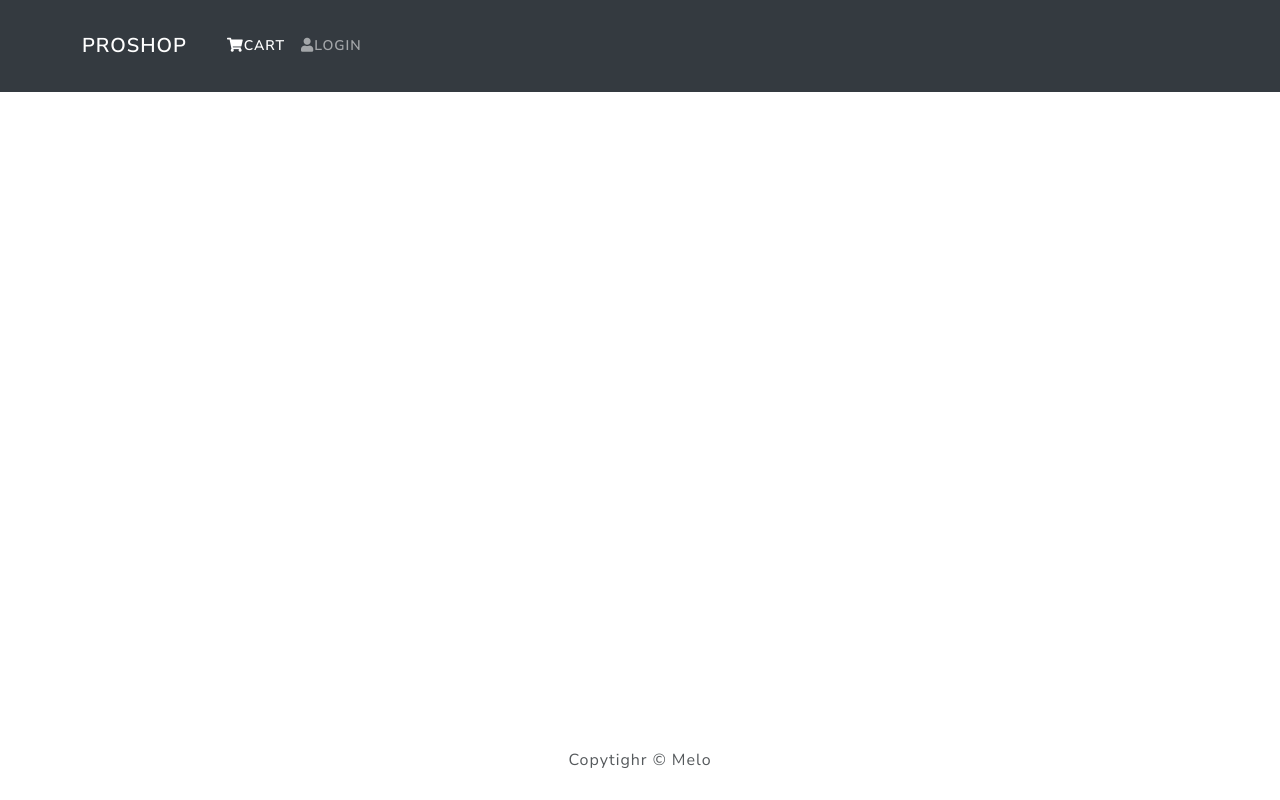
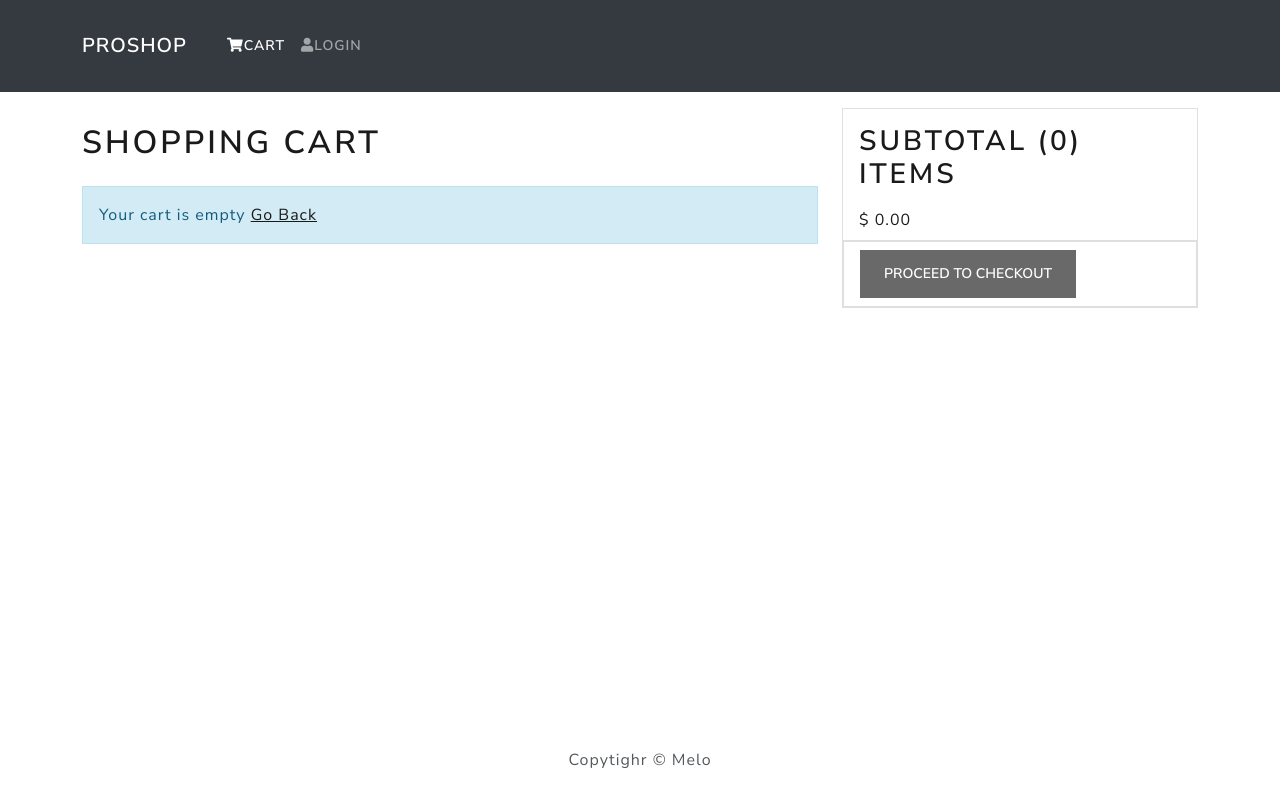
Before and after one commit to Changed-CNN/FullStack-shopMart, a React (Create React App) app in the folder frontend/: page /cart in a window 1280 px wide. Built offline with nearby package versions, Linux system fonts and the light colour scheme.

Commit message:
finish cart action reducer screen

```diff
--- a/frontend/src/App.js
+++ b/frontend/src/App.js
@@ -6,6 +6,7 @@
 import Footer from './components/Footer';
 import HomeScreen from './screens/HomeScreen';
 import ProductScreen from './screens/ProductScreen';
+import CartScreen from './screens/CartScreen';
 
 function App() {
   return (
@@ -16,6 +17,8 @@
           <Routes>
             <Route exact path='/' element={<HomeScreen/>}></Route>
             <Route path='/product/:id' element={<ProductScreen/>}></Route>
+            <Route path='/cart/:id' element={<CartScreen/>}></Route>
+            <Route path='/cart' element={<CartScreen/>}></Route>
           </Routes>
         </Container>
       </main>
--- /dev/null
+++ b/frontend/src/actions/cartActions.js
@@ -0,0 +1,33 @@
+import axios from 'axios'
+import {
+    CART_ADD_ITEM,
+    CART_REMOVE_ITEM,
+} from '../constants/cartConstants'
+
+export const addToCart = (id, qty) => async (dispatch, getState) => {
+    const { data } = await axios.get(`/api/products/${id}`)
+
+    dispatch({
+        type: CART_ADD_ITEM,
+        payload: {
+            product: data._id,
+            name: data.name,
+            image: data.image,
+            price: data.price,
+            countInStock: data.countInStock,
+            qty
+        }
+    })
+    localStorage.setItem('cartItems', JSON.stringify(getState().cart.cartItems))
+}
+
+
+
+export const removeFromCart = (id) => (dispatch, getState) => {
+    dispatch({
+        type: CART_REMOVE_ITEM,
+        payload: id,
+    })
+
+    localStorage.setItem('cartItems', JSON.stringify(getState().cart.cartItems))
+}
--- /dev/null
+++ b/frontend/src/constants/cartConstants.js
@@ -0,0 +1,2 @@
+export const CART_ADD_ITEM = 'CART_ADD_ITEM'
+export const CART_REMOVE_ITEM = 'CART_REMOVE_ITEM'
--- a/frontend/src/index.css
+++ b/frontend/src/index.css
@@ -1,5 +1,14 @@
 main{
   min-height: 80vh;
+}
+
+h1{
+  font-size: 1.8rem;
+  padding: 1rem 0;
+}
+h2{
+  font-size: 1.4rem;
+  padding: 0.5rem 0;
 }
 h3{
   padding:1rem 0;
--- /dev/null
+++ b/frontend/src/reducers/cartReducers.js
@@ -0,0 +1,35 @@
+import {
+    CART_ADD_ITEM,
+    CART_REMOVE_ITEM,
+} from '../constants/cartConstants'
+
+export const cartReducer = (state = { cartItems: [] }, action) => {
+    switch (action.type) {
+        case CART_ADD_ITEM:
+            const item = action.payload
+            const existItem = state.cartItems.find(x => x.product === item.product)
+
+            if (existItem) {
+                return {
+                    ...state,
+                    cartItems: state.cartItems.map(x =>
+                        x.product === existItem.product ? item : x)
+                }
+
+            } else {
+                return {
+                    ...state,
+                    cartItems: [...state.cartItems, item]
+                }
+            }
+
+        case CART_REMOVE_ITEM:
+            return {
+                ...state,
+                cartItems: state.cartItems.filter(x => x.product !== action.payload)
+            }
+
+        default:
+            return state
+    }
+}
--- /dev/null
+++ b/frontend/src/screens/CartScreen.js
@@ -0,0 +1,117 @@
+import React, { useEffect } from 'react'
+import { Link, useParams, useNavigate, useSearchParams } from 'react-router-dom'
+import { useDispatch, useSelector } from 'react-redux'
+import { Row, Col, ListGroup, Image, Form, Button, Card } from 'react-bootstrap'
+import Message from '../components/Message'
+import { addToCart, removeFromCart } from '../actions/cartActions'
+
+function CartScreen() {
+    const {id} = useParams()
+    const history = useNavigate()
+    const [searchParams, setSearchParams] = useSearchParams();
+    const qty = Number(searchParams.get('qty'))
+    const dispatch = useDispatch()
+
+    const cart = useSelector(state => state.cart)
+    const { cartItems } = cart
+
+    useEffect(() => {
+        if (id) {
+            dispatch(addToCart(id, qty))
+        }
+    }, [dispatch, id, qty])
+
+    const removeFromCartHandler = (id) => {
+        dispatch(removeFromCart(id))
+    }
+
+    const checkoutHandler = () => {
+        history('/login?redirect=shipping')
+    }
+
+    return (
+        <Row>
+            <Col md={8}>
+                <h1>Shopping Cart</h1>
+                {cartItems.length === 0 ? (
+                    <Message variant='info'>
+                        Your cart is empty <Link to='/'>Go Back</Link>
+                    </Message>
+                ) : (
+                        <ListGroup variant='flush'>
+                            {cartItems.map(item => (
+                                <ListGroup.Item key={item.product}>
+                                    <Row>
+                                        <Col md={2}>
+                                            <Image src={item.image} alt={item.name} fluid rounded />
+                                        </Col>
+                                        <Col md={3}>
+                                            <Link to={`/product/${item.product}`}>{item.name}</Link>
+                                        </Col>
+
+                                        <Col md={2}>
+                                            $ {item.price}
+                                        </Col>
+
+                                        <Col md={3}>
+                                            <Form.Select
+                                                as="select"
+                                                value={item.qty}
+                                                onChange={(e) => dispatch(addToCart(item.product, Number(e.target.value)))}
+                                            >
+                                                {
+
+                                                    [...Array(item.countInStock).keys()].map((x) => (
+                                                        <option key={x + 1} value={x + 1}>
+                                                            {x + 1}
+                                                        </option>
+                                                    ))
+                                                }
+
+                                            </Form.Select>
+                                        </Col>
+
+                                        <Col md={1}>
+                                            <Button
+                                                type='button'
+                                                variant='light'
+                                                onClick={() => removeFromCartHandler(item.product)}
+                                            >
+                                                <i className='fas fa-trash'></i>
+                                            </Button>
+                                        </Col>
+                                    </Row>
+                                </ListGroup.Item>
+                            ))}
+                        </ListGroup>
+                    )}
+            </Col>
+
+            <Col md={4}>
+                <Card>
+                    <ListGroup variant='flush'>
+                        <ListGroup.Item>
+                            <h2>Subtotal ({cartItems.reduce((acc, item) => acc + item.qty, 0)}) items</h2>
+                            $ {cartItems.reduce((acc, item) => acc + item.qty * item.price, 0).toFixed(2)}
+                        </ListGroup.Item>
+                    </ListGroup>
+
+                    <ListGroup.Item>
+                        <Button
+                            type='button'
+                            className='btn-block'
+                            disabled={cartItems.length === 0}
+                            onClick={checkoutHandler}
+                        >
+                            Proceed To Checkout
+                        </Button>
+                    </ListGroup.Item>
+
+
+                </Card>
+            </Col>
+        </Row>
+    );
+}
+
+export default CartScreen;
--- a/frontend/src/store.js
+++ b/frontend/src/store.js
@@ -2,13 +2,19 @@
 import thunk from 'redux-thunk';
 import { composeWithDevTools } from 'redux-devtools-extension';
 import { productListReducer, productDetailsReducer } from './reducers/productReducers';
+import { cartReducer } from './reducers/cartReducers';
 
 const reducer = combineReducers({
     productList: productListReducer,
-    productDetails: productDetailsReducer
+    productDetails: productDetailsReducer,
+    cart: cartReducer,
 })
 
-const initialState = {}
+const cartItemsFromStorage = localStorage.getItem('cartItems') ? JSON.parse(localStorage.getItem('cartItems')) : []
+
+const initialState = {
+    cart: { cartItems: cartItemsFromStorage }
+}
 
 const middleware = [thunk]
 
```
